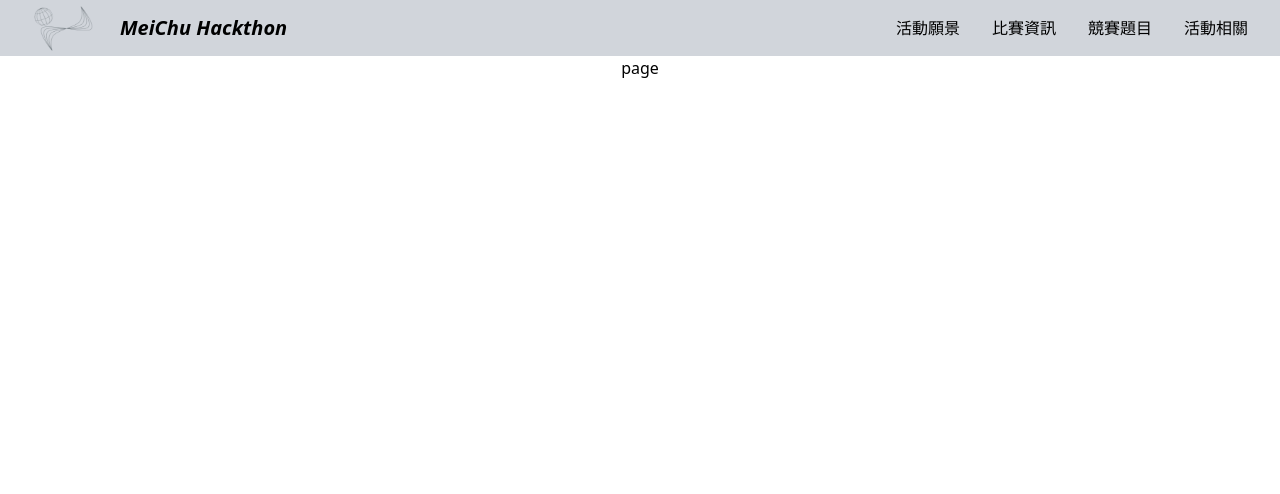
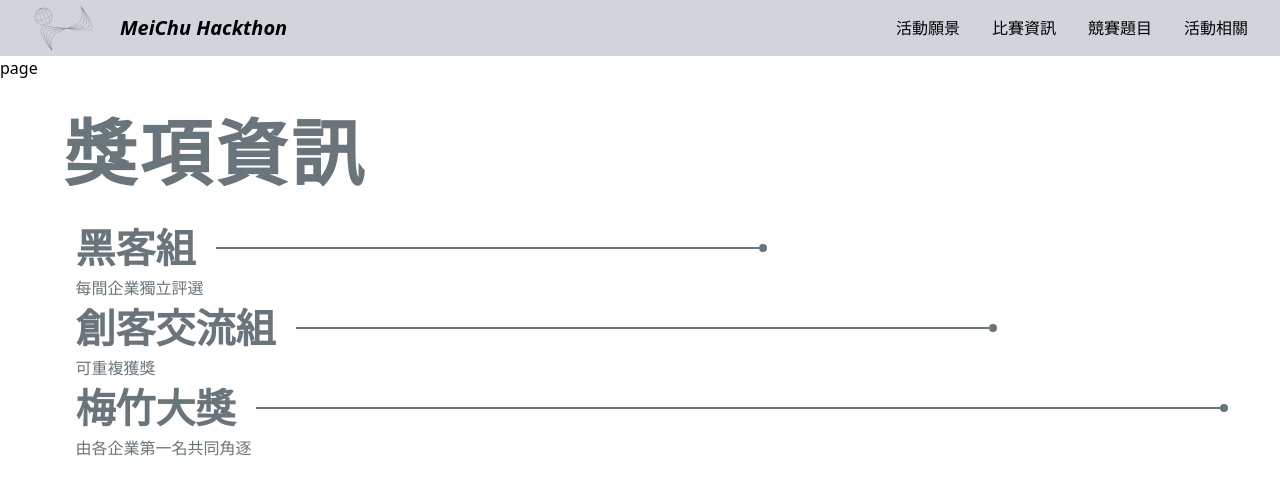
Before and after one commit to Official-Meichu-Hackathon/2023-singup, a Next.js app: page / in a window 1280 px wide. Shown: the top 494 px of the page. Built offline with nearby package versions, Linux system fonts and the light colour scheme.

Commit message:
feat: finish outline with out drowndown

```diff
--- a/app/layout.jsx
+++ b/app/layout.jsx
@@ -15,7 +15,7 @@ const RootLayout = ({ children }) => (
         </div> */}
 
         <NavBar />
-        <main className='app'>
+        <main className>
           {children}
         </main>
     </body>
--- a/app/page.jsx
+++ b/app/page.jsx
@@ -1,9 +1,12 @@
-
+import Award from "@components/Award"
 
 const Home = () =>{
     return(
-        <div>page
-        </div>
+        <>
+            <div>page
+            </div>
+            <Award/>
+        </>
     )
 }
 export default Home
--- /dev/null
+++ b/components/Award.jsx
@@ -0,0 +1,49 @@
+"use client";
+import React, { Fragment } from 'react';
+
+const Award = () =>{
+    return(
+        <div className='mx-[5%] text-[#6A747B]'>
+            <h1>獎項資訊 </h1>
+
+            <div className='ml-[1%] w-[80%] md:w-[60%]'>
+                <div className ="flex items-center">
+                    <h3 className ="mr-5">黑客組</h3>
+                    <div className ="flex-1 border-t-2  border-solid border-[#6A747B]"></div>
+                    <div className='rounded-full w-2 h-2 bg-[#6A747B]'></div>
+                </div>
+                <p>每間企業獨立評選</p>
+            </div>
+
+            <div className='ml-[1%] w-[90%] md:w-[80%]'>
+                <div className ="flex items-center">
+                    <h3 className ="mr-5">創客交流組</h3>
+                    <div className ="flex-1 border-t-2  border-solid border-[#6A747B]"></div>
+                    <div className='rounded-full w-2 h-2 bg-[#6A747B]'></div>
+                </div>
+                <p>可重複獲獎</p>
+            </div>
+
+            <div className='ml-[1%] w-[100%]'>
+                <div className ="flex items-center">
+                    <h3 className ="mr-5">梅竹大獎</h3>
+                    <div className ="flex-1 border-t-2  border-solid border-[#6A747B]"></div>
+                    <div className='rounded-full w-2 h-2 bg-[#6A747B]'></div>
+                </div>
+                <p>由各企業第一名共同角逐</p>
+            </div>
+
+
+
+
+
+
+
+
+
+
+        </div>
+    );
+}
+
+export default Award;
--- a/styles/globals.css
+++ b/styles/globals.css
@@ -7,6 +7,60 @@
 /*
   Note: The styles for this gradient grid background is heavily inspired by the creator of this amazing site (https://dub.sh) – all credits go to them!
 */
+.circle {
+  width: 10px; /* Adjust the size of the circle */
+  height: 10px;
+  border-radius: 50%;
+  background-color: black; /* You can customize the circle color */
+}
+
+h1, h2,h3 {
+  max-width: fit-content;
+  text-wrap: balance;
+}
+
+h1 {
+  font-size: 4em;
+  font-weight: bold;
+  letter-spacing: 0.05em;
+  line-height: 2;
+
+  @media screen and (min-width: 576px) {
+      font-size: 4.5em;
+  }
+}
+h2 {
+  font-size: 3em;
+  font-weight: bold;
+  letter-spacing: 0.05em;
+  line-height: 1.5;
+
+  @media screen and (min-width: 576px) {
+      font-size: 3.5em;
+  }
+}
+
+h3 {
+  font-size: 2.5em;
+  font-weight: bold;
+  line-height: 1.2;
+}
+
+p {
+  font-size: 1em;
+  line-height: 2;
+  text-align: justify;
+}
+
+hr {
+  display: block;
+  margin-top: 0.5em;
+  margin-bottom: 0.5em;
+  margin-left: auto;
+  margin-right: auto;
+  border-style: inset;
+  border-width: 1px;
+}
 
 .main {
   width: 100vw;
```
